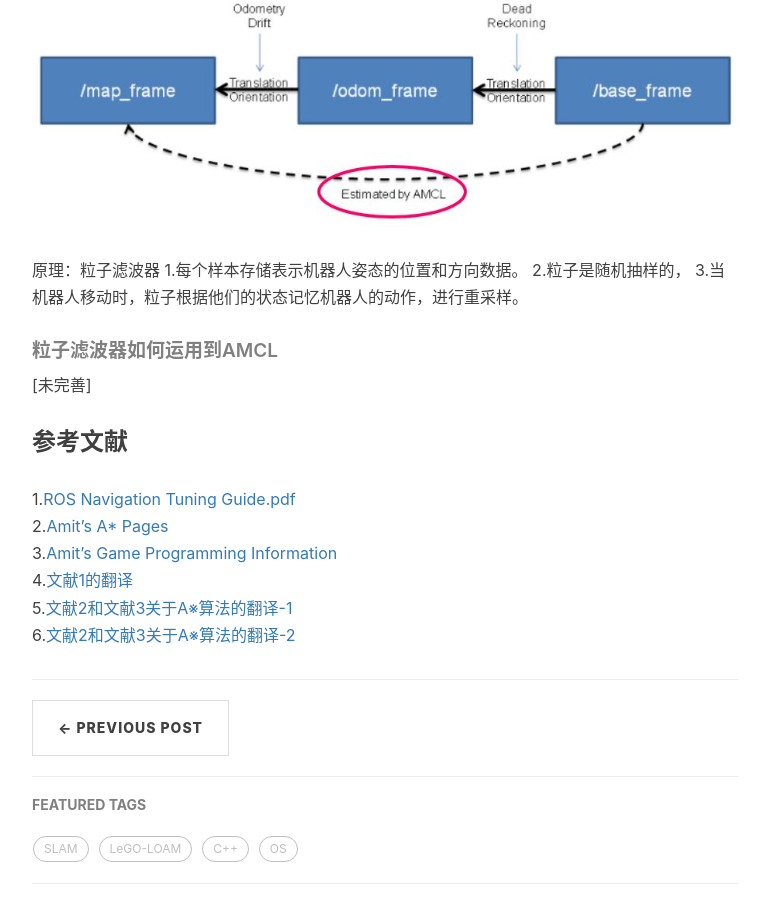
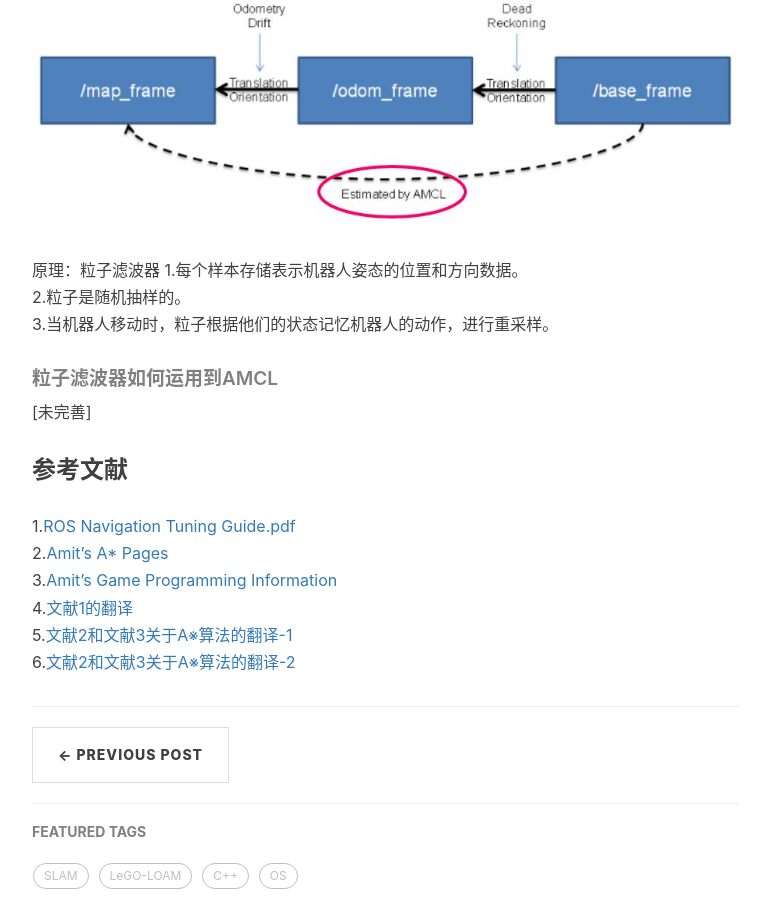
Before and after one commit to wykxwyc/wykxwyc.github.io, a Jekyll site: the page built from _posts/2019-06-08-ROS-Navigation.markdown, in a window 1280 px wide and 900 px high, scrolled down 4399 px. Shown: the whole window, without its empty margins (233-996 px from the left). Built offline with Jekyll 4.4.1, drawn with Linux system fonts in a browser that asks for light colours; formulas are drawn with MathJax 3; comment, search, counter and statistics services are not loaded.

```diff
--- a/_posts/2019-06-08-ROS-Navigation.markdown
+++ b/_posts/2019-06-08-ROS-Navigation.markdown
@@ -124,7 +124,7 @@ AMCL cannot handle a laser that moves with respect to the base.
 
 原理：粒子滤波器
 1.每个样本存储表示机器人姿态的位置和方向数据。
-2.粒子是随机抽样的，
+2.粒子是随机抽样的。
 3.当机器人移动时，粒子根据他们的状态记忆机器人的动作，进行重采样。
 
 ##### 粒子滤波器如何运用到AMCL
```
